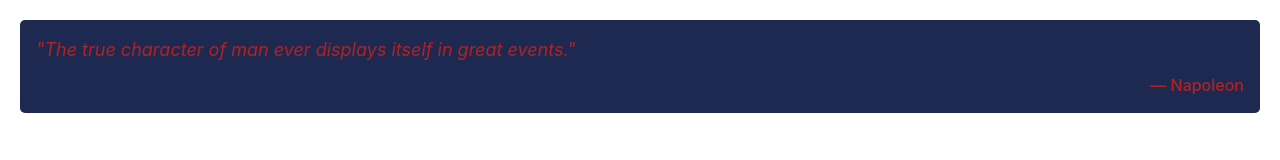
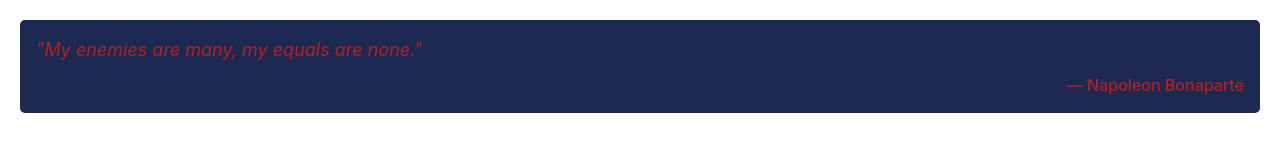
Before and after one commit to footmouth/notion-quote-generator, a plain HTML site: page index.html in a window 1280 px wide. Drawn offline with Linux system fonts and the light colour scheme.

Commit message:
Update index.html

```diff
--- a/index.html
+++ b/index.html
@@ -41,7 +41,13 @@
 
     <script>
         const quotes = [
-            { text: "The true character of man ever displays itself in great events.", author: "Napoleon" },
+            { text: "The true character of man ever displays itself in great events.", author: "Napoleon Bonaparte" },
+            { text: "I have destroyed the Austrian army by simply marching.", author: "Napoleon Bonaparte" },
+            { text: "Never interrupt your enemy when his making a mistake.", author: "Napoleon Bonaparte" },
+            { text: "My enemies are many, my equals are none.", author: "Napoleon Bonaparte" },
+            { text: "In the shade of olive trees, they said Italy could never be conquered<b>In the land of the Pharaohs and Kings, they said Egypt could never be humbled<br>In the realm of forest and snow they said russia could never be tamed now they say nothing they fear me.", author: "Napoleon Bonaparte" },
+            { text: "My enemies are many, my equals are none.", author: "Napoleon Bonaparte" },
+            { text: "My enemies are many, my equals are none.", author: "Napoleon Bonaparte" },
         ];
 
         function displayRandomQuote() {
```
